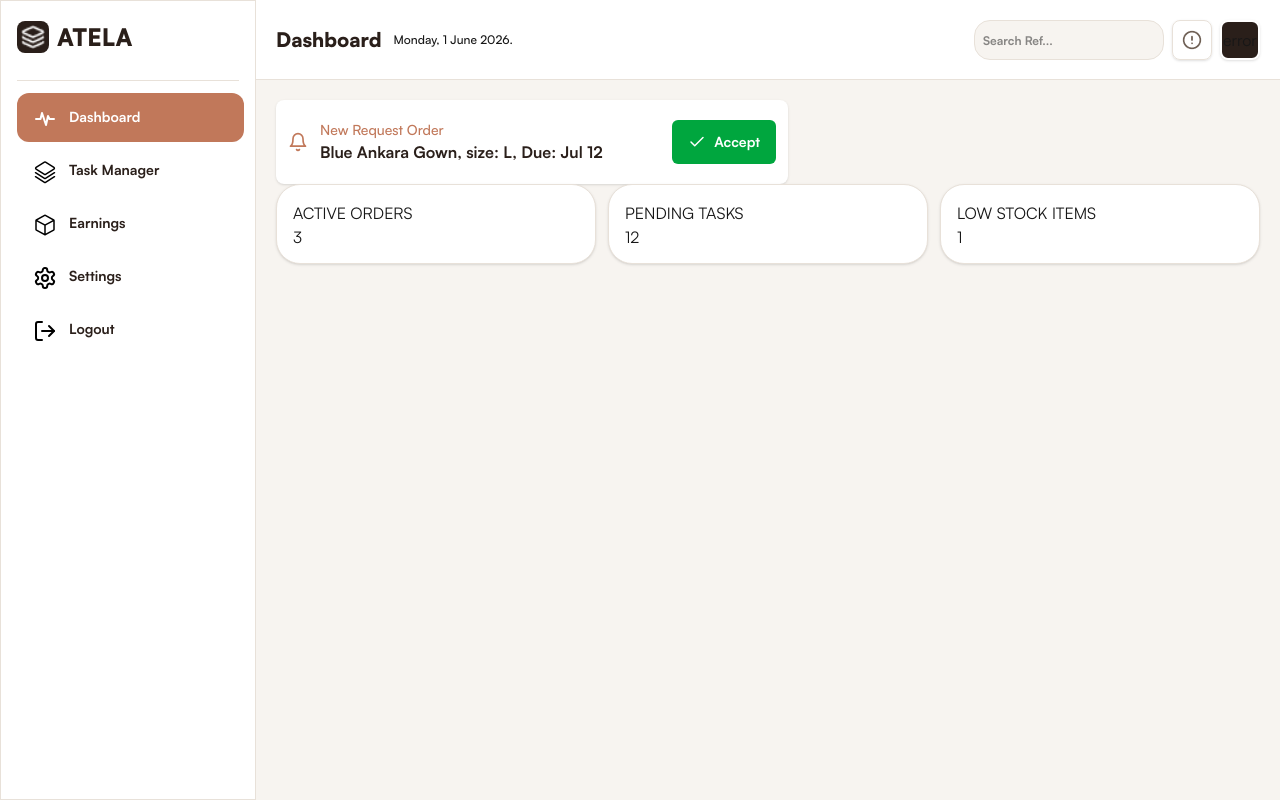
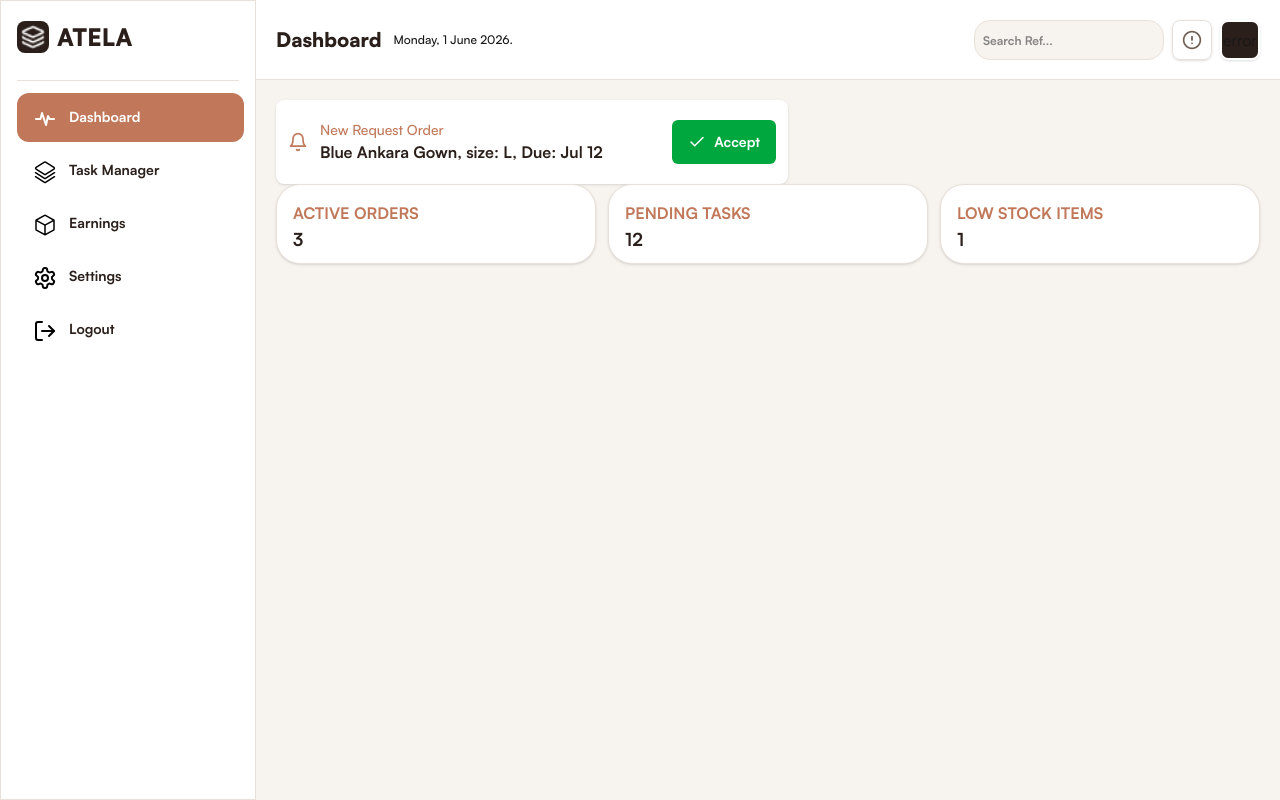
Before and after one commit to samuel-oluwadamisi/atela, a Next.js app: page /staff in a window 1280 px wide. Built offline with nearby package versions, Linux system fonts and the light colour scheme; no server answers.

Commit message:
feat: added Ui changes to the staff info box

```diff
--- a/src/features/staff/dashboard/components/InfoCard.tsx
+++ b/src/features/staff/dashboard/components/InfoCard.tsx
@@ -8,8 +8,8 @@ type Props = {
 const InfoCard = ({info}: {info:Props}) => {
   return (
     <div className='w-full h-20 bg-white border border-[#E8E1D9] shadow-sm rounded-3xl px-4 py-4'>
-        <p>{info.name}</p>
-        <p>{info.num}</p>
+        <p className='font-bold text-[#C1785A]'>{info.name}</p>
+        <p className='text-[#2A1F1A]  font-bold text-lg'>{info.num}</p>
     </div>
   )
 }
```
